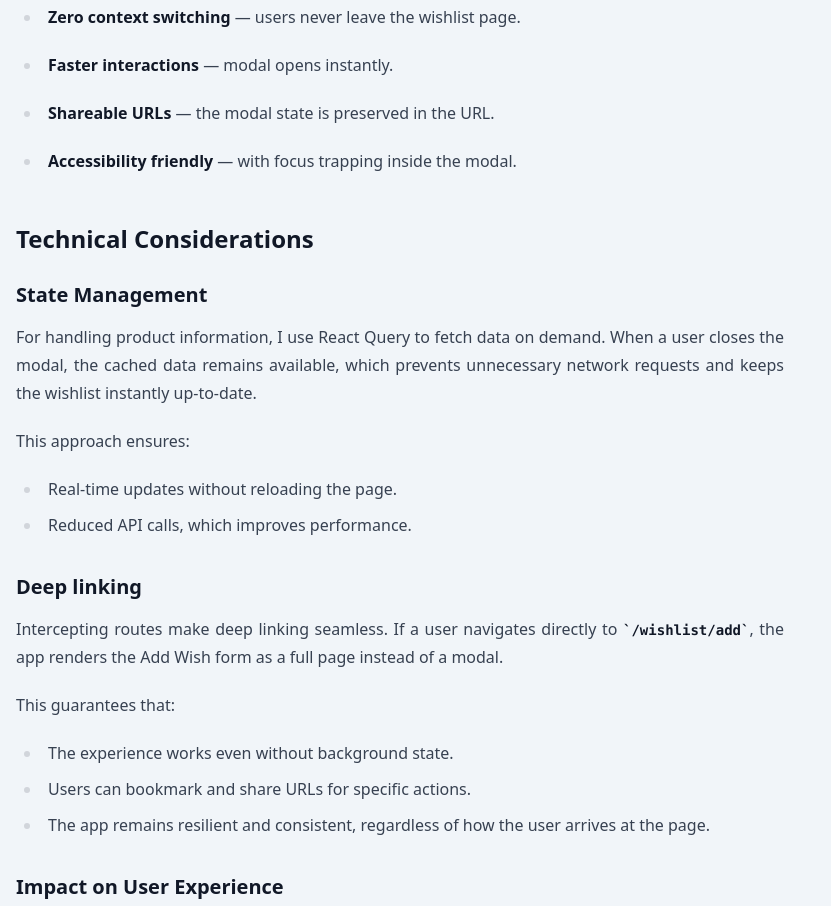
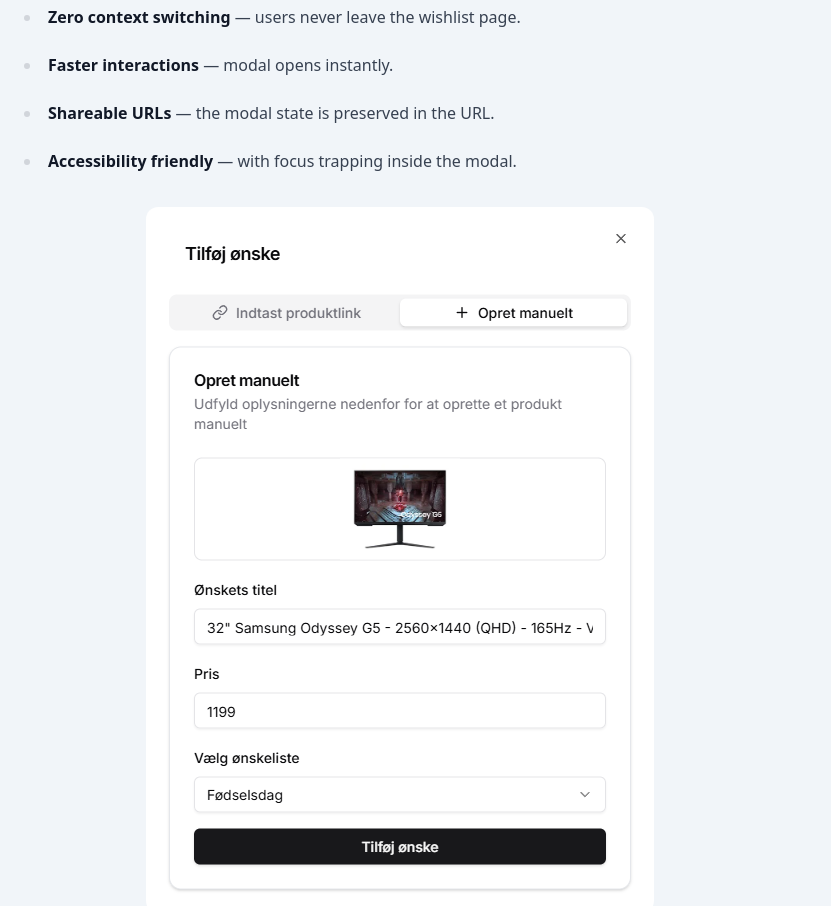
Before and after one commit to daniielp/daniiel-dev, an Astro site: page /cases/intercepting-routes in a window 1280 px wide. Shown: the part 2284-3190 px from the top of the page, without its empty margins (0-831 px from the left). Built offline with nearby package versions, Linux system fonts and the light colour scheme; Astro itself is replaced by a stand-in of ours.

Commit message:
fix(prose): center images

```diff
--- a/src/content/case/intercepting-routes.md
+++ b/src/content/case/intercepting-routes.md
@@ -68,6 +68,8 @@ From a UX perspective, this is a huge win:
 
 - **Accessibility friendly** — with focus trapping inside the modal.
 
+![creating a manual wish](/images/cases/intercepting-routes-v2.png)
+
 ## Technical Considerations
 
 ### State Management
--- a/src/pages/cases/[...slug].astro
+++ b/src/pages/cases/[...slug].astro
@@ -46,7 +46,7 @@ const { Content } = await render(entry)
     <div></div>
     <div class="mx-auto my-8 grid max-w-7xl grid-cols-1 gap-24 px-4 md:my-16 md:grid-cols-3">
       <article
-        class="prose-h1:text-xlprose-a:text-blue-600 prose col-span-1 max-w-3xl prose-h1:font-bold prose-p:text-justify prose-img:rounded-xl md:col-span-2"
+        class="prose-h1:text-xlprose-a:text-blue-600 prose col-span-1 max-w-3xl prose-h1:font-bold prose-p:text-justify prose-img:mx-auto prose-img:rounded-xl md:col-span-2"
       >
         {
           entry.data.image && (
```
Also changed, not shown: public/images/cases/intercepting-routes-v2.png (added).
